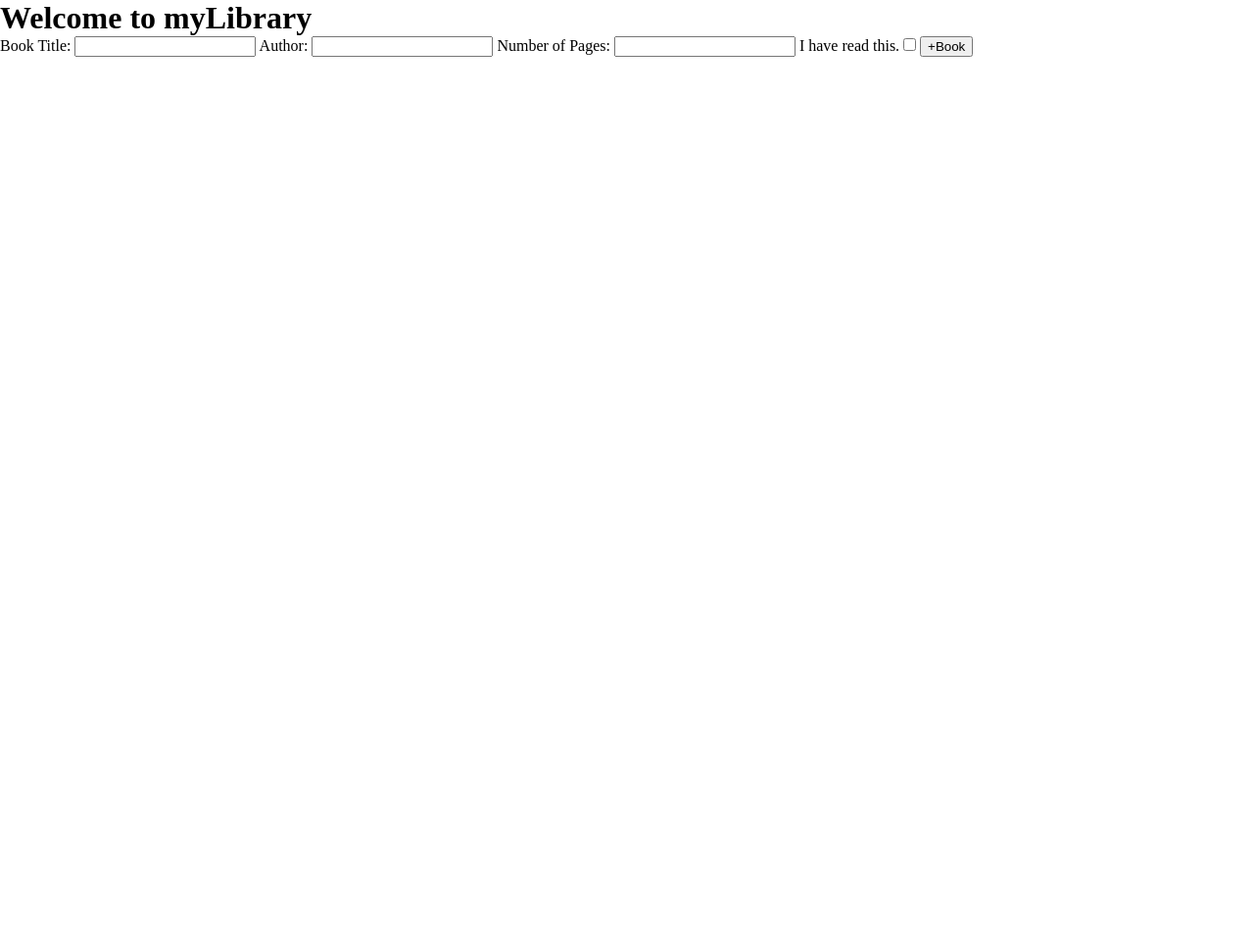
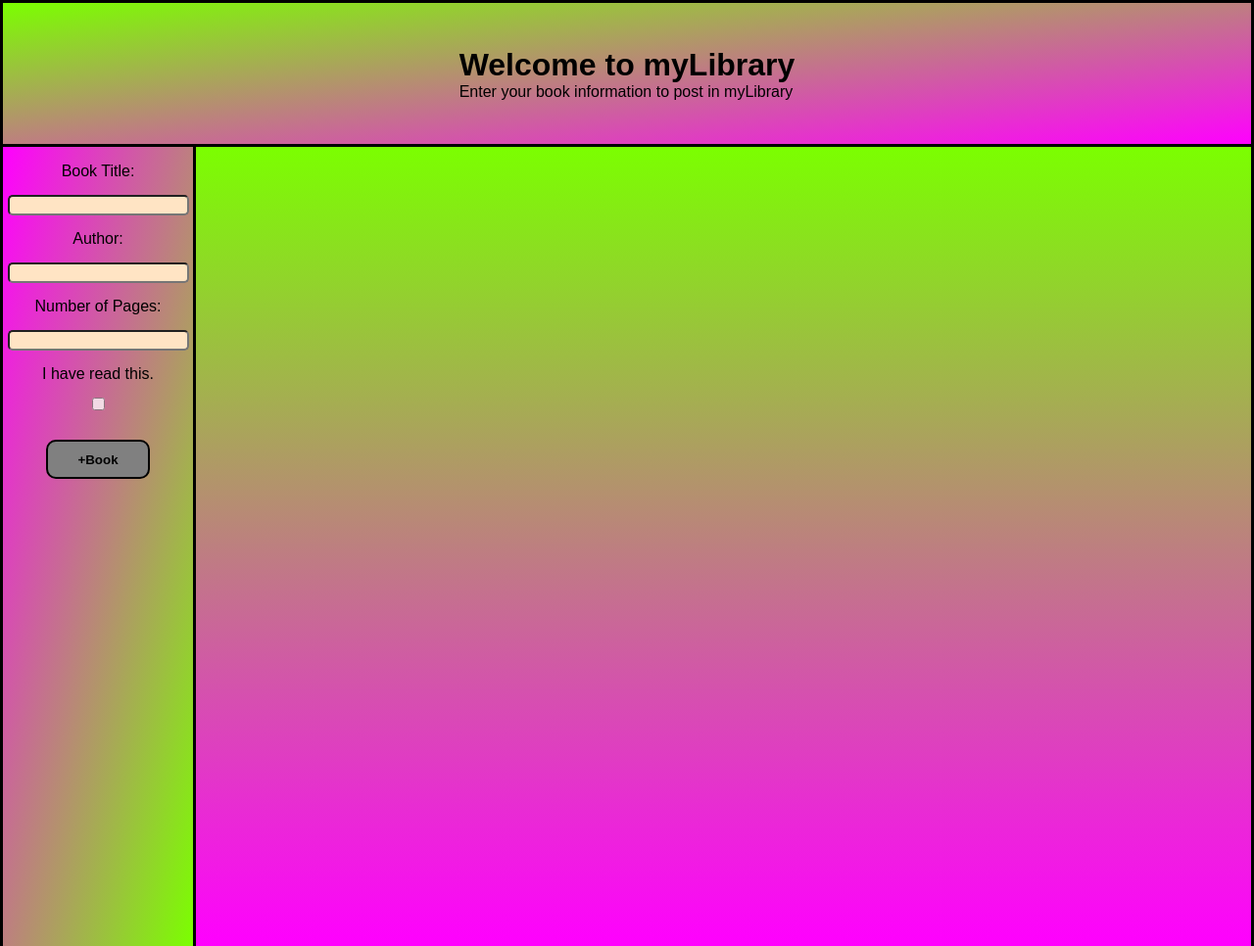
Before and after one commit to AdeptDinosaur/library, a plain HTML site: page index.html in a window 1280 px wide. Shown: the whole page at 98% size. Before the commit the page ends 800 px from the top, so only its background shows below. Drawn offline with Linux system fonts and the light colour scheme.

Commit message:
Add CSS final code adjustments

```diff
--- a/index.html
+++ b/index.html
@@ -11,7 +11,7 @@
 <body>
    <div class="header">
     <h1>Welcome to myLibrary</h1>
-
+    <p>Enter your book information to post in myLibrary</p>
    </div>
    <div class="formContainer">
     <form>
--- a/index.js
+++ b/index.js
@@ -8,7 +8,9 @@ function Book(title, author, pages, read) {
 
 }
 
-function addBookToLibrary() {
+function addBookToLibrary(event) {
+    event.preventDefault();
+
     let title = document.getElementById("title").value;
     let author = document.getElementById("author").value;
     let pages = document.getElementById("pages").value;
--- a/style.css
+++ b/style.css
@@ -1,3 +1,89 @@
 * {
     margin: 0;
+    font-family: Arial, Helvetica, sans-serif;
 }
+
+body {
+    display:grid;
+    grid-template-columns: 200px 1fr 1fr;
+    grid-template-rows: 150px 1fr 1fr 1fr;
+}
+
+.header {
+    grid-area: 1 / 1 / 2 / 4;
+    display: grid;
+    justify-content: center;
+    align-content: center;
+    border: 3px solid black;
+    background-image: linear-gradient(to bottom right, rgb(123, 255, 0), magenta );
+
+}
+
+.formContainer {
+    grid-area: 2 / 1 / 5 / 2;
+    border: 3px solid black;
+    border-top: 0px;
+    height: 100vh;
+    background-image: linear-gradient(to bottom right, magenta, rgb(123, 255, 0) );
+    padding-top: 1em;
+}
+
+form {
+    display: flex;
+    flex-direction: column;
+    justify-content: center;
+    align-items: center;
+    gap: 15px;
+}
+
+input {
+    border-radius: 5px;
+    background-color: bisque;
+}
+
+input[type="checkbox"] {
+    opacity: 75%;
+    accent-color: bisque;
+}
+
+#addBook {
+    margin-top: 15px;
+    width: 8em;
+    height: 3em;
+    border: 2px solid black;
+    border-radius: 10px;
+    background-color: gray;
+    font-weight: bold;
+}
+
+.cardContainer {
+    grid-area: 2 / 2 / 5 / 4;
+    border-right: 3px solid black;
+    border-bottom: 3px solid black;
+    background-image: linear-gradient(rgb(123, 255, 0), magenta);
+    display: grid;
+    grid-template-columns: 1fr 1fr;
+    grid-template-rows: 1fr 1fr 1fr;
+
+}
+
+.card {
+    border: 3px solid black;
+    border-radius: 10px;
+    background-color: bisque;
+    display: flex;
+    flex-direction: column;
+    justify-content: space-between;
+    align-items: center;
+    padding: 1em;
+    margin: 1em;
+}
+
+.card button {
+    width: 8em;
+    height: 3em;
+    border: 2px solid black;
+    border-radius: 10px;
+    background-color: gray;
+    font-weight: bold;
+}
```
